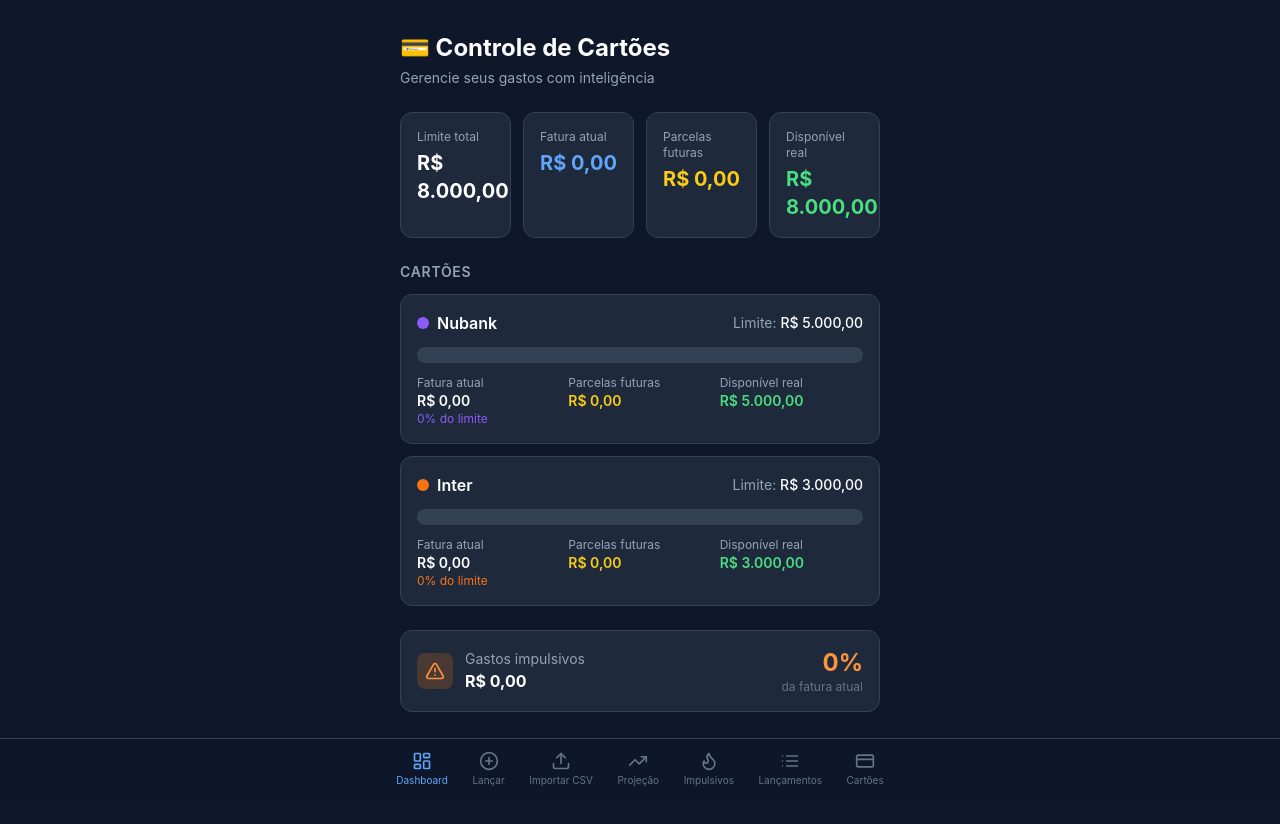
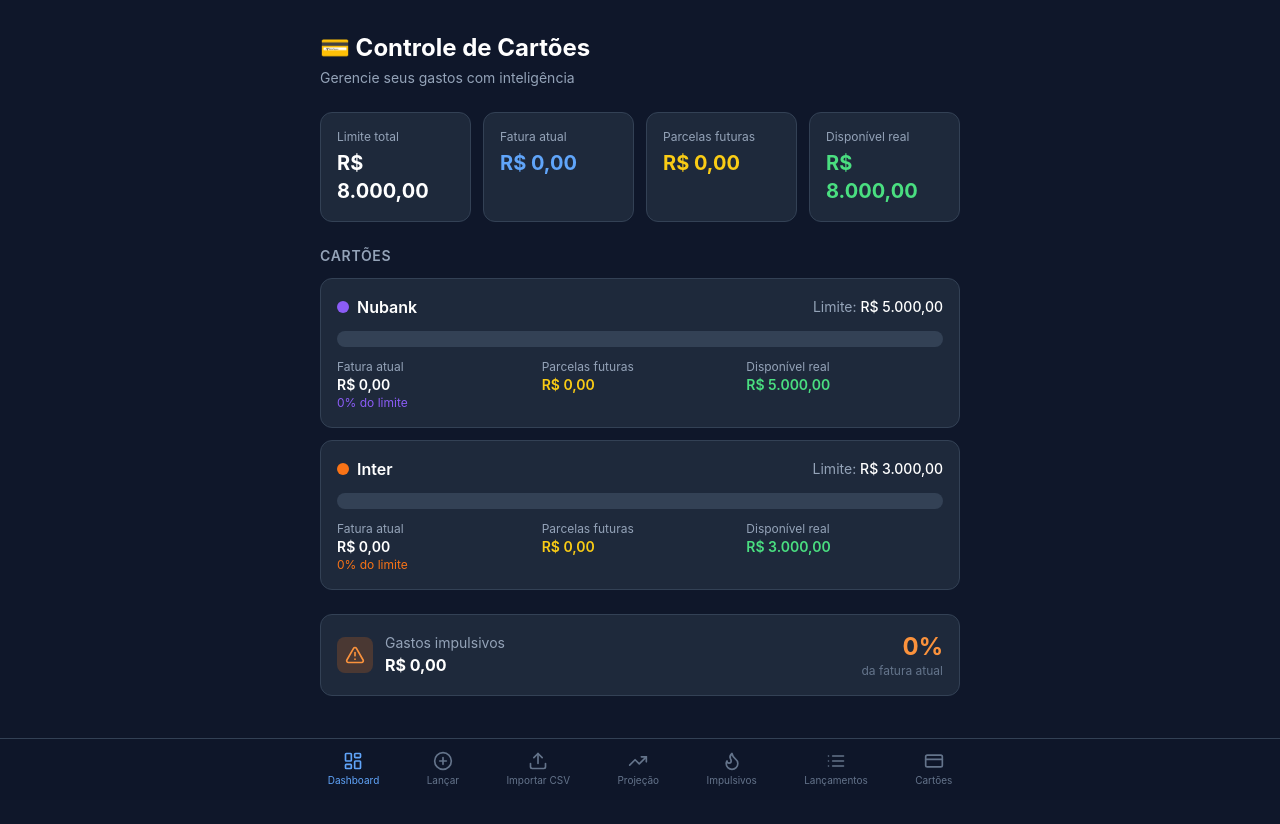
Before and after one commit to Emanuel-maninho/controle-cartao, a React (Vite) app: page / in a window 1280 px wide. Shown: the top 824 px of the page. Built offline with nearby package versions, Linux system fonts and the light colour scheme; the HTML template or start-up script is replaced by a standard one.

Commit message:
mais largo no desktop

```diff
--- a/src/App.jsx
+++ b/src/App.jsx
@@ -48,7 +48,7 @@ export default function App() {
 
   return (
     <div className="min-h-screen bg-slate-900 text-white">
-      <div className="max-w-lg mx-auto px-4 pb-32">
+      <div className="max-w-2xl mx-auto px-4 pb-32">
 
         {/* Header */}
         <div className="pt-8 pb-2">
@@ -125,7 +125,7 @@ export default function App() {
 
       {/* Navbar inferior */}
       <nav className="fixed bottom-0 left-0 right-0 bg-slate-900/95 backdrop-blur border-t border-slate-700 z-50">
-        <div className="max-w-lg mx-auto flex justify-around items-center py-2">
+        <div className="max-w-2xl mx-auto flex justify-around items-center py-2">
           {ABAS.map(({ id, label, icon: Icon }) => (
             <button
               key={id}
```
